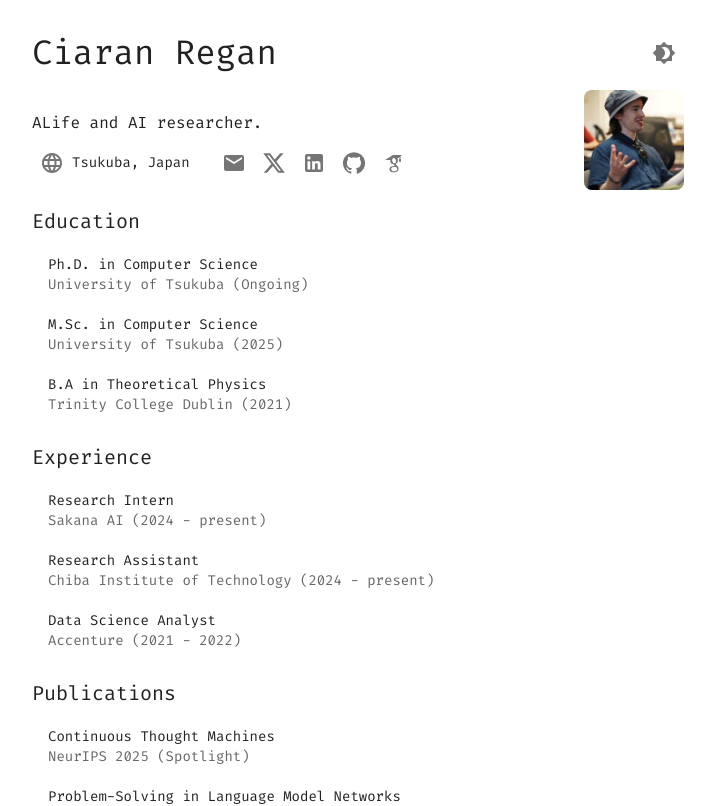
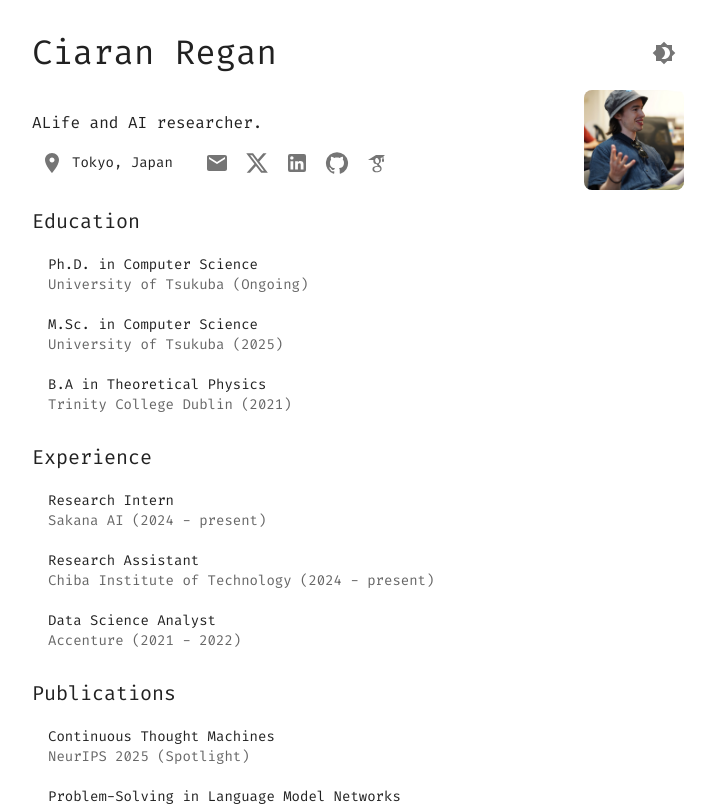
Before and after one commit to ciaran-regan-ie/personal-website, a React (Vite) app: page / in a window 1280 px wide. Shown: the top 806 px of the page, without its empty margins (282-997 px from the left). Built offline with nearby package versions, Linux system fonts and the light colour scheme; the HTML template or start-up script is replaced by a standard one.

Commit message:
Update location to Tokyo and replace maps link with pin icon
- Change location from Tsukuba, Japan to Tokyo, Japan
- Remove Google Maps link
- Replace Language (globe) icon with LocationOn (pin marker) icon

https://claude.ai/code/session_01LraGSgDqCLArHx2ga7jp7n

```diff
--- a/src/pages/HomePage.jsx
+++ b/src/pages/HomePage.jsx
@@ -2,7 +2,7 @@ import React from 'react';
 import { useTheme } from '@mui/material/styles';
 import useMediaQuery from '@mui/material/useMediaQuery';
 import { Container, Typography, Grid, IconButton, List, ListItem, ListItemText, Box, Link } from '@mui/material';
-import { Email, GitHub, LinkedIn, X, Language, Brightness4, Brightness7 } from '@mui/icons-material';
+import { Email, GitHub, LinkedIn, X, LocationOn, Brightness4, Brightness7 } from '@mui/icons-material';
 import GoogleScholarIconLight from '../assets/google-scholar-icon-light.svg?react';
 import GoogleScholarIconDark from '../assets/google-scholar-icon-dark.svg?react';
 import profilePhoto from '../assets/profile-photo.webp';
@@ -28,14 +28,8 @@ const HomePage = ({ darkMode, onToggleDarkMode }) => {
             ALife and AI researcher.
           </Typography>
           <Box display="flex" alignItems="center" sx={{ mt: 1 }}>
-            <Link
-              href="https://www.google.com/maps/@36.1103664,140.1011046,3a,75y,135.67h,105.23t/data=!3m6!1e1!3m4!1swG2p1242HKNDpBrypcUcKg!2e0!7i13312!8i6656?entry=ttu"
-              target="_blank"
-              rel="noopener noreferrer"
-            >
-              <IconButton><Language /></IconButton>
-            </Link>
-            <Typography variant="body2">Tsukuba, Japan</Typography>
+            <IconButton disableRipple sx={{ cursor: 'default' }}><LocationOn /></IconButton>
+            <Typography variant="body2">Tokyo, Japan</Typography>
             <Link href="mailto:ciaran.regan@websci.cs.tsukuba.ac.jp">
               <IconButton sx={{ ml: 3 }}><Email /></IconButton>
             </Link>
```
